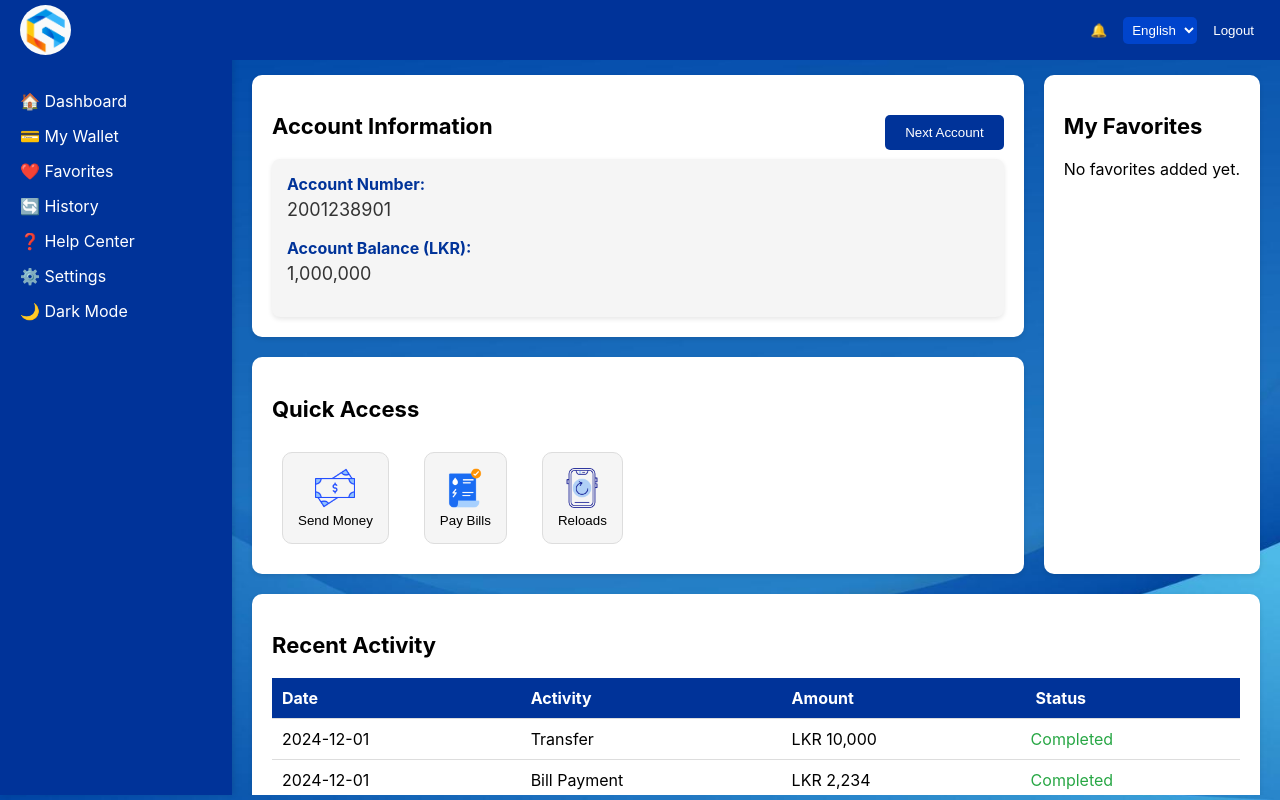
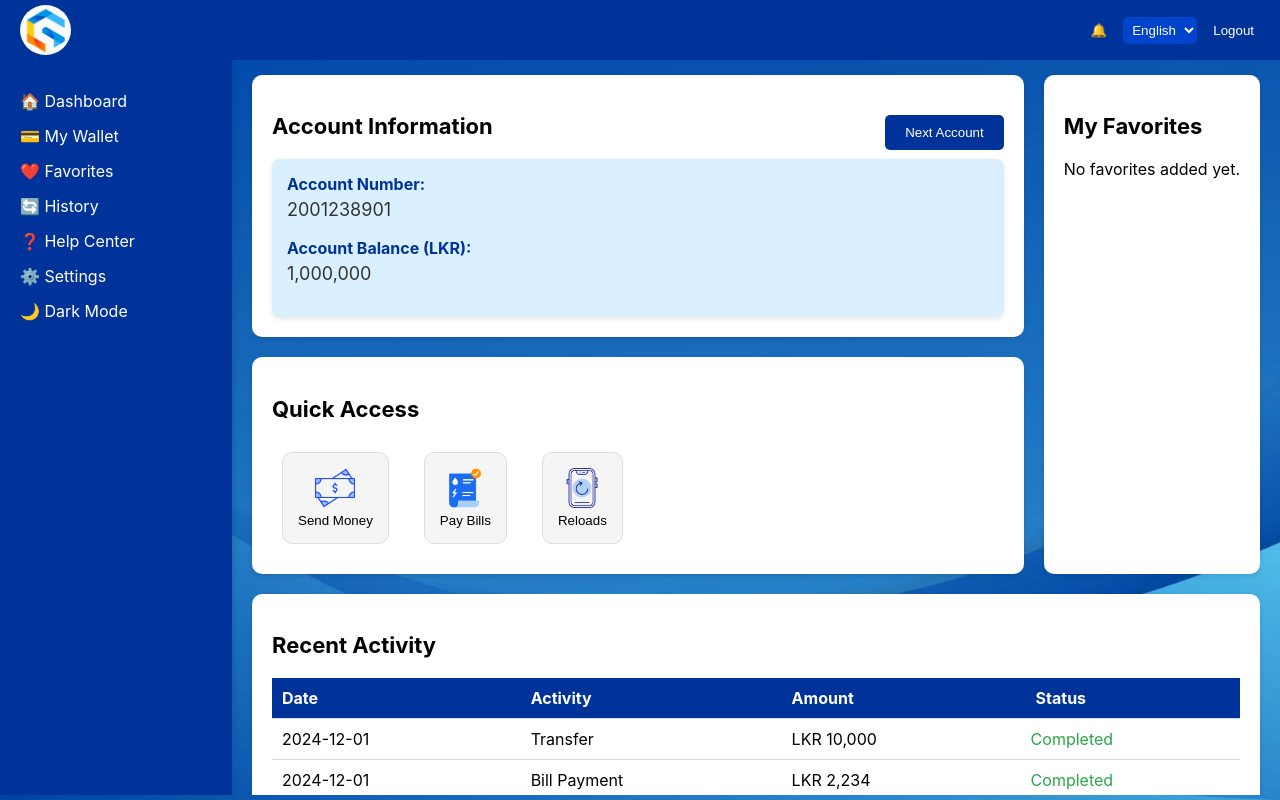
Before and after one commit to manoda98/Online-Banking-Web-Interface, a React (Create React App) app in the folder Frontend/: page /dashboard in a window 1280 px wide. Built offline with nearby package versions, Linux system fonts and the light colour scheme; sample sign-in values are in the browser's storage.

Commit message:
dahsboard improvmenets

```diff
--- a/Frontend/src/Dashboard.css
+++ b/Frontend/src/Dashboard.css
@@ -151,7 +151,7 @@
 }
 
 .account-details-box {
-  background-color: #f5f5f5;
+  background-color: #afdfff77;
   padding: 15px;
   border-radius: 8px;
   box-shadow: 0 2px 5px rgba(0, 0, 0, 0.1);
```
Also changed, not shown: Frontend/src/Dashboard.js (+0 -14 lines).
